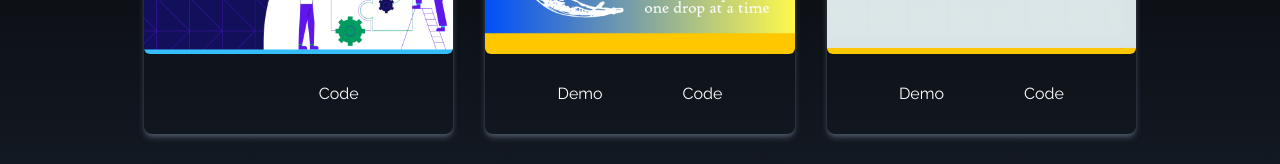
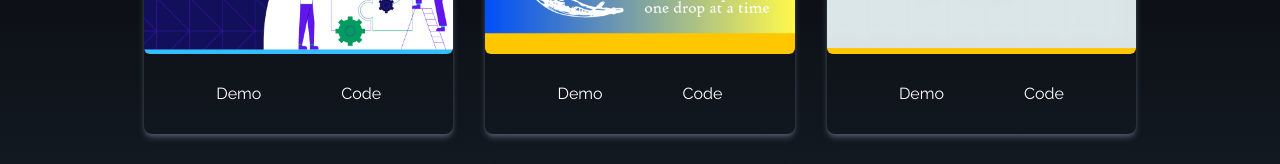
Before and after one commit to Jatin00001/Jatin-react-portfolio, a React (Create React App) app: page / in a window 1280 px wide. Shown: the part 1922-2086 px from the top of the page. Built offline with nearby package versions, Linux system fonts and the light colour scheme.

Commit message:
Demo click Working

```diff
--- a/src/components/Portfolio.jsx
+++ b/src/components/Portfolio.jsx
@@ -9,14 +9,15 @@ const Portfolio = () => {
     {
       id: 1,
       src: projectone,
-      links: "/",
-      Demo : ""
+      links: "https://github.com/Jatin00001/TextUtils-Reactjs-Jatin",
+      Demo : "Demo",
+      DemoLink :"https://jatintextutils-10.netlify.app/"
     },
     {
       id: 2,
      src: flask,
       links: "https://github.com/Jatin00001/flask-app-jatin",
-      Demo : "Demo"
+      Demo : "Demo",
     },
     {
       id: 3,
@@ -57,7 +58,7 @@ const Portfolio = () => {
         </div>
 
         <div className="grid sm:grid-cols-3 md:grid-cols-3 gap-8 px-12 sm:p-0">
-          {projects.map(({ id, src , links ,Demo }) => (
+          {projects.map(({ id, src , links ,Demo,DemoLink }) => (
             <div key={id} className="shadow-md shadow-gray-600 rounded-lg">
               <img
                 src={src}
@@ -65,9 +66,10 @@ const Portfolio = () => {
                 className="rounded-md hover:scale-105 duration-200"
               />
               <div className="flex items-center justify-center">
-                <a href={links} target="_blank" rel="noreferrer" ><button className="w-1/2 px-6 py-3 m-4 hover:scale-105 duration-200">
+                <a href={DemoLink ? DemoLink : links} target="_blank" rel="noreferrer" ><button className="w-1/2 px-6 py-3 m-4 hover:scale-105 duration-200">
                   {Demo}
                 </button></a>
+
                 <a href={links} target="_blank" rel="noreferrer"  ><button className="w-1/2 px-6 py-3 m-4 hover:scale-105 duration-200">
                   Code
                 </button></a>
```
